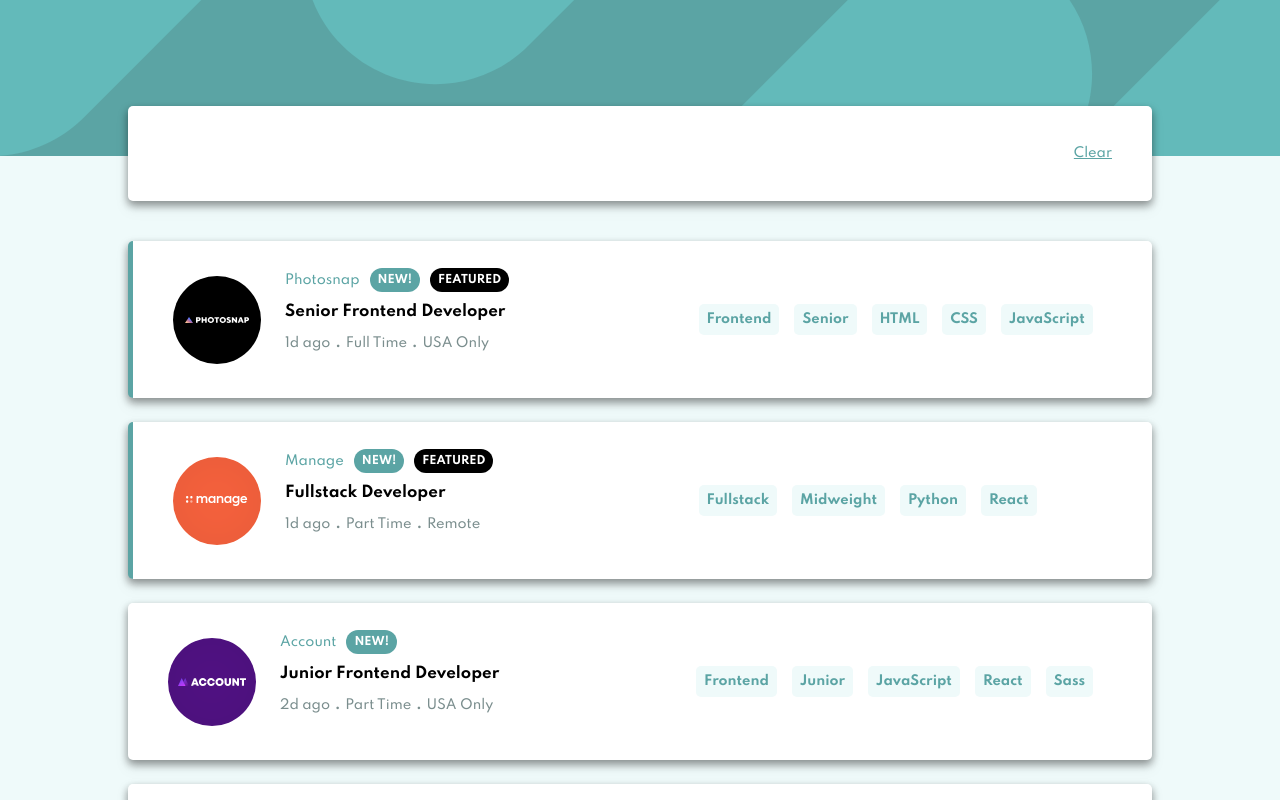
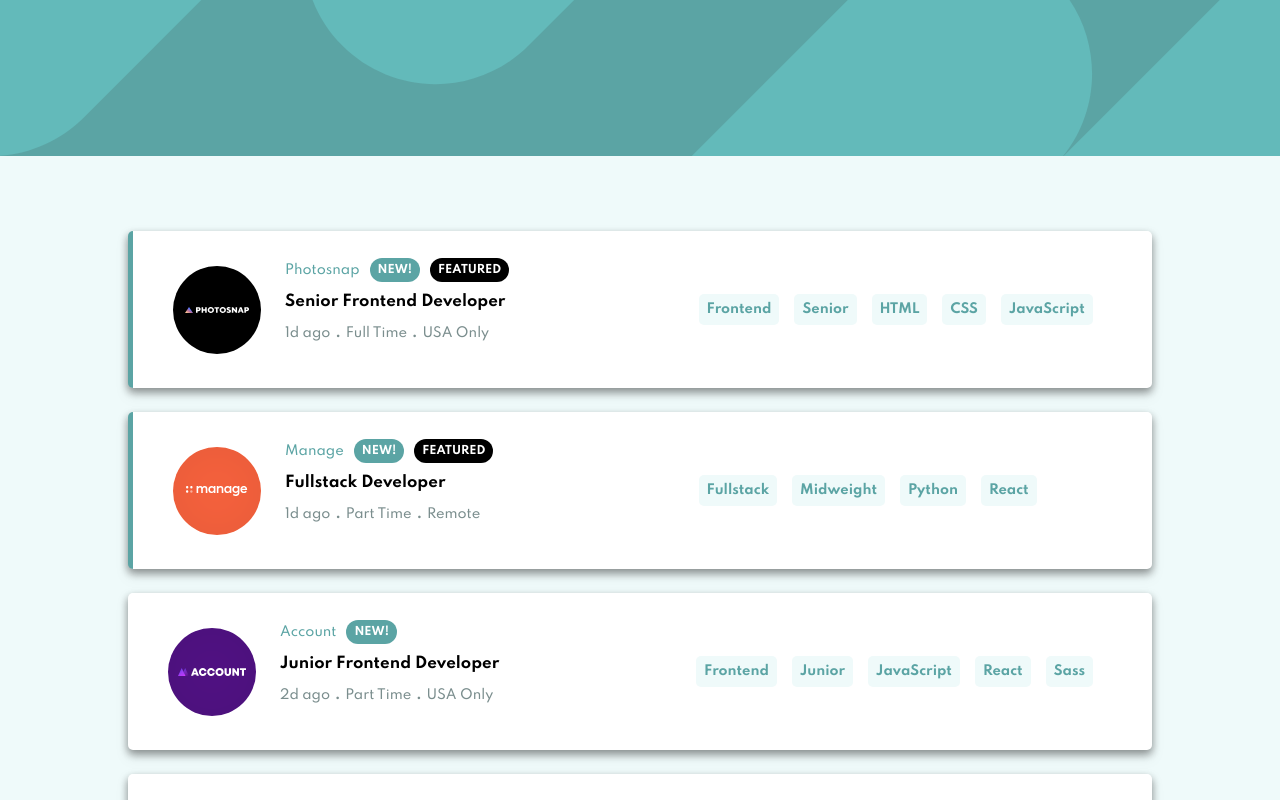
Before and after one commit to nityagulati/job-listings-app, a Vue app: page / in a window 1280 px wide. Shown: the top 800 px of the page. Built offline with nearby package versions, Linux system fonts and the light colour scheme.

Commit message:
show filter bar only if filtered

```diff
--- a/src/App.vue
+++ b/src/App.vue
@@ -2,11 +2,12 @@
 <div>
   <AppHeader />
   <FilterBar
+    v-show="isListFiltered"
     :filterTags="filterTags"
     @removeTag="removeTag"
     @clearFilters="clearFilters"
   />
-  <main class="main">
+  <main class="main" :class="{filtered: isListFiltered}">
     <JobListing :listings="listings" @addTag="addTag" />
   </main>
 </div>
--- a/src/assets/styles/_global.scss
+++ b/src/assets/styles/_global.scss
@@ -10,3 +10,11 @@ body {
     font-size: $font-base;
     font-weight: $font-weight-base;
 }
+
+.main {
+    margin-top: 75px;
+
+    &.filtered {
+        margin-top: 40px;
+    }
+}
```
